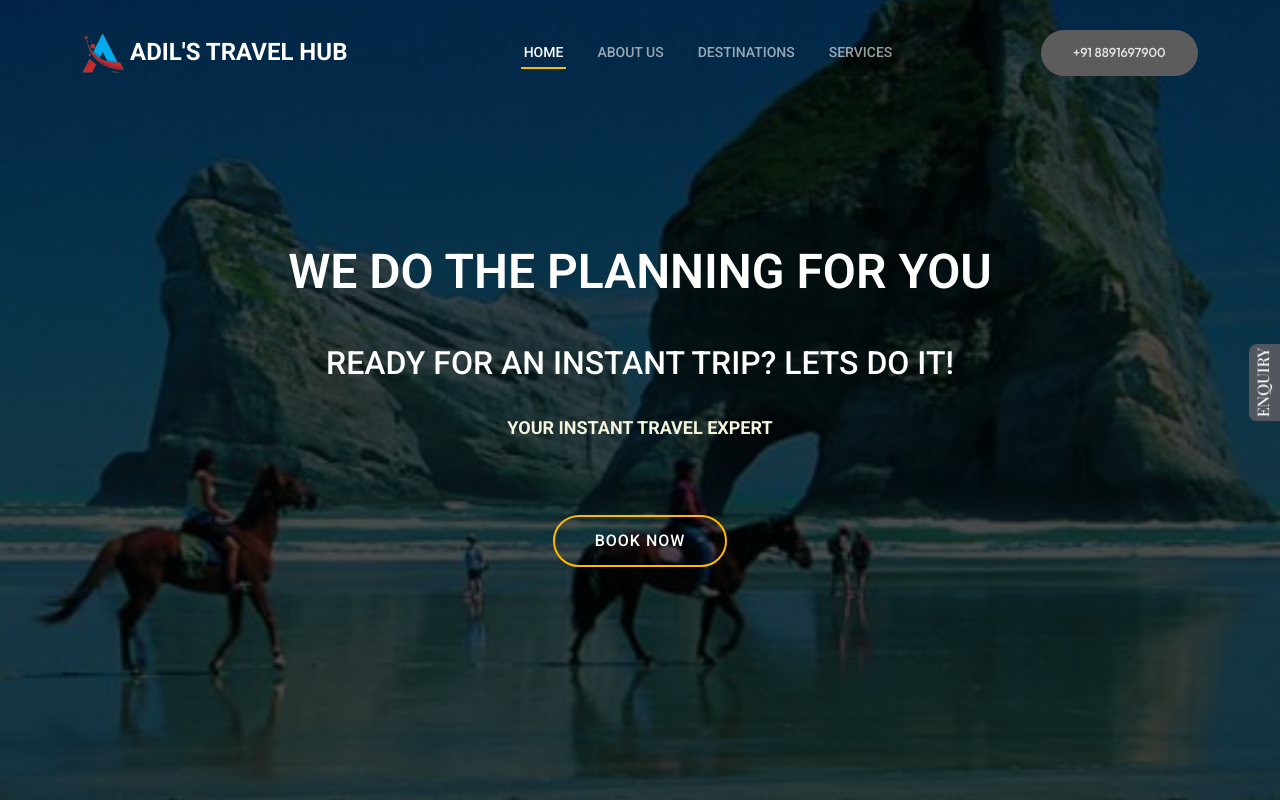
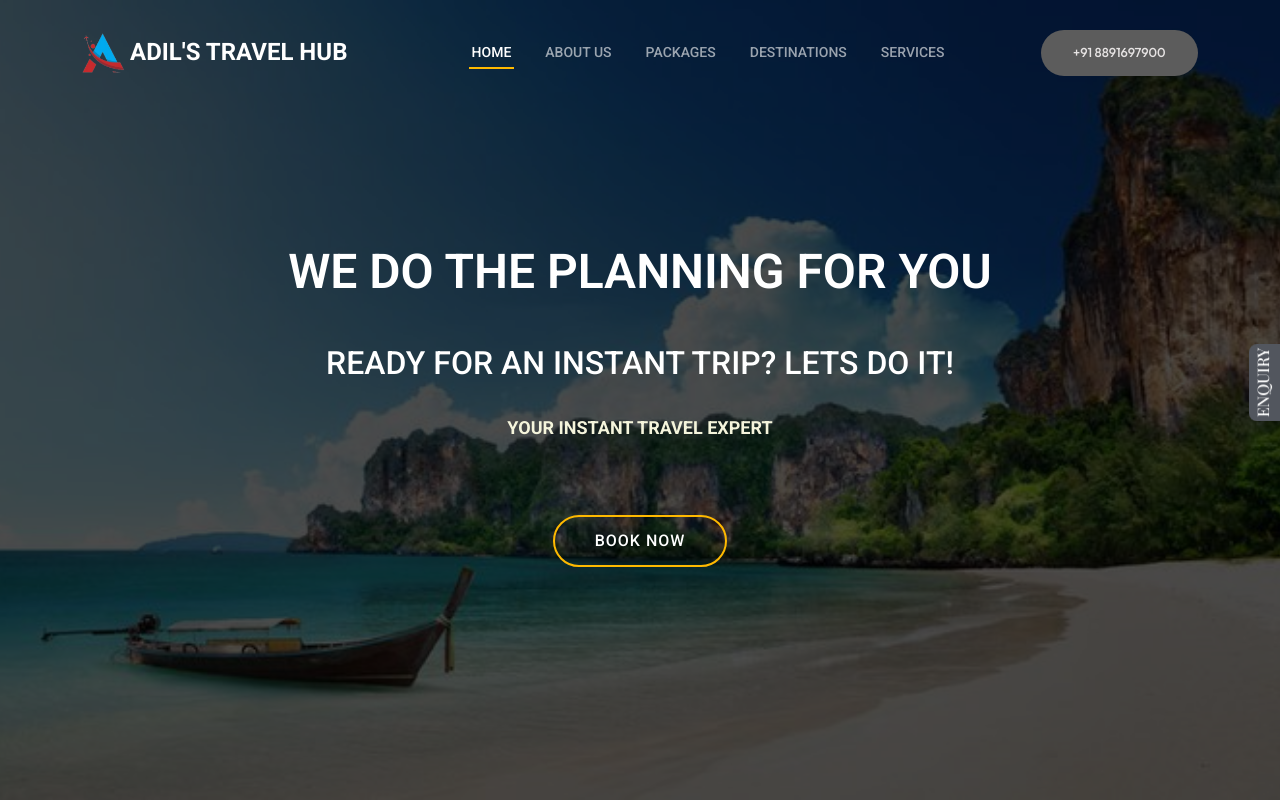
Before and after one commit to tecxfeed/traval_project, a plain HTML site: page index.html in a window 1280 px wide. Shown: the top 800 px of the page. Drawn offline with nearby package versions, Linux system fonts and the light colour scheme; a web font is replaced by a local one.

Commit message:
Update index.html

```diff
--- a/index.html
+++ b/index.html
@@ -63,6 +63,8 @@
         <ul>
           <li><a href="index.html" class="active" >Home</a></li>
           <li><a href="#aboutus">About Us</a></li>
+          <li class=""><a href="packages.html"><span>Packages</span>
+
 
           <li ><a href="destinations.html">Destinations</a></li>
           <li ><a href="service.html">Services</a></li>
@@ -99,8 +101,8 @@
     <div id="hero-carousel" class="carousel slide" data-bs-ride="carousel" data-bs-interval="3000">
 
       <div class="carousel-item active" style="background-image: url(assets/img/home1.jpg)"></div>
-      <div class="carousel-item" style="background-image: url(assets/img/home2.jpg)"></div>
-      <div class="carousel-item" style="background-image: url(assets/img/home3.jpg)"></div>
+<!--       <div class="carousel-item" style="background-image: url(assets/img/home2.jpg)"></div>
+      <div class="carousel-item" style="background-image: url(assets/img/home3.jpg)"></div> -->
       <div class="carousel-item" style="background-image: url(assets/img/home4.jpg)"></div>
 
 
```
